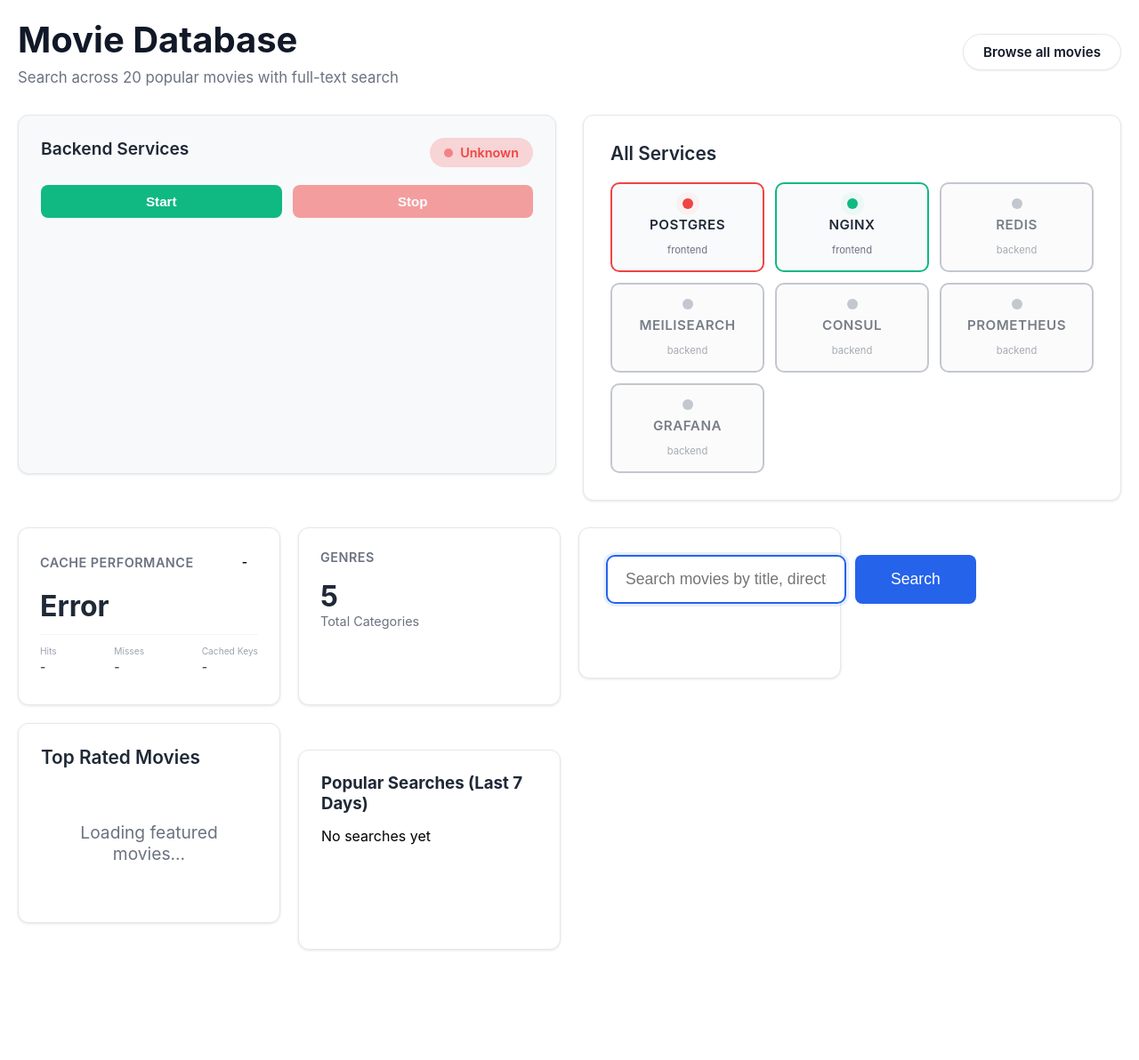
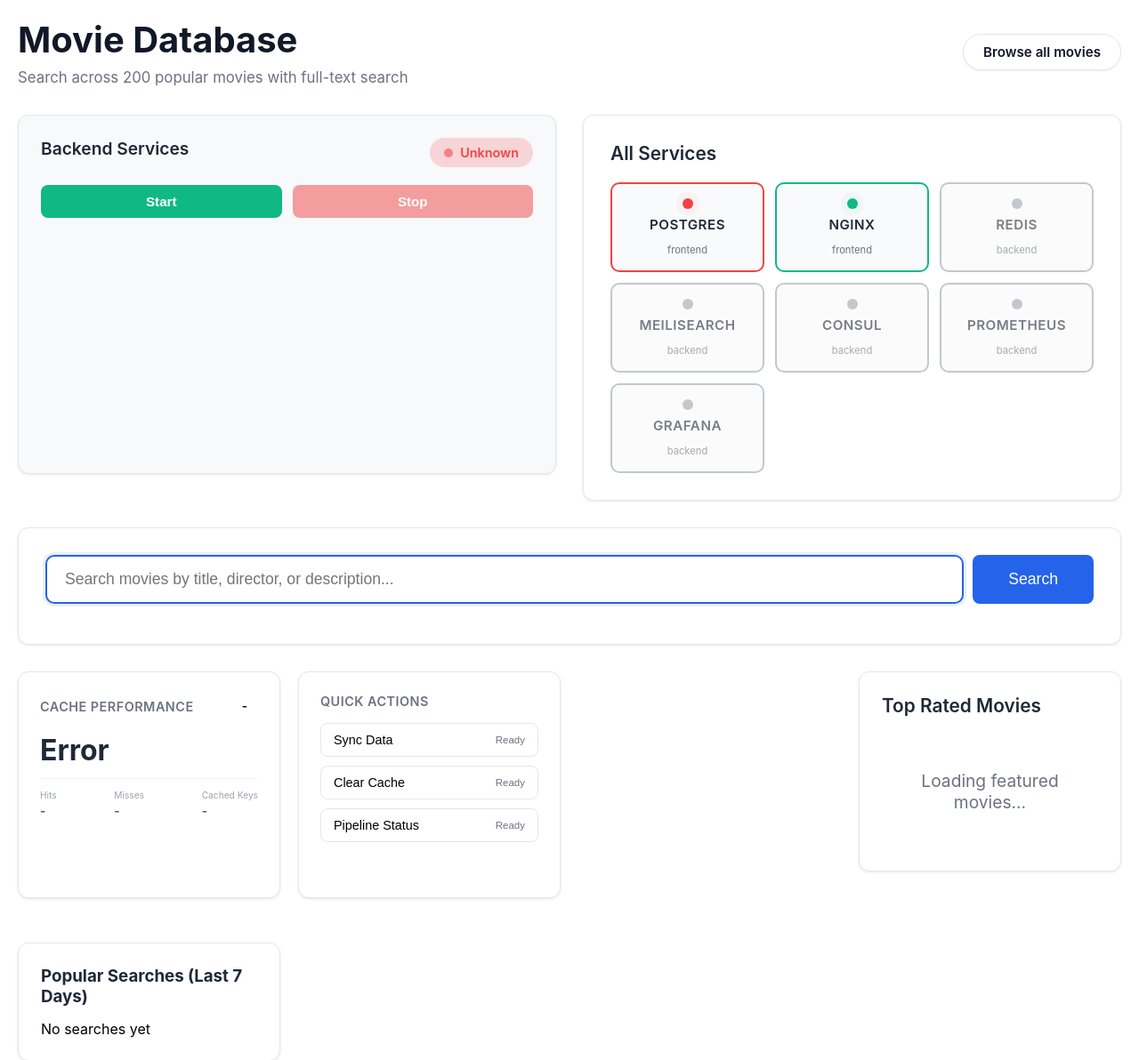
Before and after one commit to miracleqxz/aws-Flask-app, a Flask app: page / in a window 1280 px wide. Shown: the top 1192 px of the page at 89% size. Before the commit the page ends 1069 px from the top, so only its background shows below. Run offline with Flask 3, Linux system fonts and the light colour scheme; data that the repository does not hold is empty; some libraries are stand-ins or nearby versions.

Commit message:
add rate_limeter.py for lambda functions, quick actions for sync meilisearch, and fix UI

```diff
--- a/app.py
+++ b/app.py
@@ -16,6 +16,7 @@
 from services.sqs_check import check_sqs
 from services.s3_check import check_s3
 
+from database.rate_limiter import check_rate_limit, get_rate_limit_status
 from database.movies_db import get_movies_paginated, get_all_genres, get_movies_by_genre, get_similar_movies, get_movie_by_id, get_all_movies, log_search_query
 from database.redis_cache import get_cached_search, set_cached_search, get_cache_stats, clear_search_cache
 from database.movie_cache import get_cached_movie, set_cached_movie, clear_movie_cache
@@ -496,24 +497,35 @@
 
 @app.route('/api/data/sync', methods=['POST'])
 def data_sync():
+    rate_check = check_rate_limit('data_sync', cooldown_seconds=300)
+
+    if not rate_check['allowed']:
+        return jsonify({
+            'status': 'rate_limited',
+            'message': rate_check['message'],
+            'retry_after': rate_check['retry_after']
+        }), 429
+
     try:
         lambda_client = boto3.client('lambda', region_name=Config.AWS_REGION)
-
         response = lambda_client.invoke(
             FunctionName=Config.LAMBDA_DATA_PIPELINE,
             InvocationType='RequestResponse',
             Payload=json.dumps({'action': 'sync'})
         )
-
         result = json.loads(response['Payload'].read().decode())
-
         if 'body' in result:
             return jsonify(json.loads(result['body']))
         return jsonify(result)
-
     except Exception as e:
         logging.error(f"Data sync error: {e}")
         return jsonify({'status': 'error', 'message': str(e)}), 500
+
+
+@app.route('/api/data/rate-limit-status')
+def data_rate_limit_status():
+    status = get_rate_limit_status('data_sync', cooldown_seconds=300)
+    return jsonify(status)
 
 
 @app.route('/api/data/status')
--- a/templates/index.html
+++ b/templates/index.html
@@ -819,6 +819,29 @@
                 justify-content: flex-start;
             }
         }
+
+        .action-btn {
+            display: flex;
+            align-items: center;
+            justify-content: space-between;
+            padding: 10px 14px;
+            border: 1px solid #e5e7eb;
+            border-radius: 8px;
+            background: #fff;
+            cursor: pointer;
+            transition: all 0.2s;
+            font-size: 0.9em;
+        }
+
+        .action-btn:hover:not(:disabled) {
+            border-color: #3b82f6;
+            background: #f8fafc;
+        }
+
+        .action-btn:disabled {
+            opacity: 0.6;
+            cursor: not-allowed;
+        }
     </style>
 </head>
 
@@ -827,7 +850,7 @@
         <div class="header">
             <div class="header-text">
                 <h1>Movie Database</h1>
-                <p class="header-subtitle">Search across 20 popular movies with full-text search</p>
+                <p class="header-subtitle">Search across 200 popular movies with full-text search</p>
             </div>
             <div class="header-actions">
                 <a href="/movies" class="btn-secondary">
@@ -890,6 +913,15 @@
                     <div class="loading">Loading services...</div>
                 </div>
             </div>
+        </div>
+
+        <div class="search-box">
+            <div class="search-input-wrapper">
+                <input type="text" id="searchInput" class="search-input"
+                    placeholder="Search movies by title, director, or description..." autofocus>
+                <button class="search-btn" onclick="searchMovies()">Search</button>
+            </div>
+            <div class="search-meta" id="searchMeta"></div>
         </div>
 
         <!-- Statistics Cards -->
@@ -920,25 +952,25 @@
 
             <div class="stat-card">
                 <div class="stat-card-header">
-                    <div class="stat-card-title">GENRES</div>
+                    <div class="stat-card-title">Quick Actions</div>
                 </div>
-                <div class="stat-card-value" id="totalGenresCount">5</div>
-                <div style="font-size: 0.9em; color: #6b7280; margin-top: -8px; margin-bottom: 12px;">Total Categories
-                </div>
-
-                <div id="genresList" style="margin-top: 12px;">
+                <div style="display: flex; flex-direction: column; gap: 10px; margin-top: 8px;">
+                    <button class="action-btn" id="btnSyncData" onclick="syncData()">
+                        Sync Data
+                        <span id="syncStatus" style="font-size: 0.8em; color: #6b7280;">Ready</span>
+                    </button>
+                    <button class="action-btn" id="btnClearCache" onclick="clearCache()">
+                        Clear Cache
+                        <span id="cacheActionStatus" style="font-size: 0.8em; color: #6b7280;">Ready</span>
+                    </button>
+                    <button class="action-btn" id="btnPipelineStatus" onclick="checkPipelineStatus()">
+                        Pipeline Status
+                        <span id="pipelineStatus" style="font-size: 0.8em; color: #6b7280;">Ready</span>
+                    </button>
                 </div>
             </div>
 
 
-            <div class="search-box">
-                <div class="search-input-wrapper">
-                    <input type="text" id="searchInput" class="search-input"
-                        placeholder="Search movies by title, director, or description..." autofocus>
-                    <button class="search-btn" onclick="searchMovies()">Search</button>
-                </div>
-                <div class="search-meta" id="searchMeta"></div>
-            </div>
 
             <div class="results" id="results"></div>
 
@@ -1495,27 +1527,65 @@
                 }
             }
 
-            async function loadGenresDistribution() {
+            // Quick Actions
+            async function syncData() {
+                const btn = document.getElementById('btnSyncData');
+                const status = document.getElementById('syncStatus');
+                btn.disabled = true;
+                status.textContent = 'Syncing...';
+
                 try {
-                    const res = await fetch('/api/movies/genres');
+                    const res = await fetch('/api/data/sync', { method: 'POST' });
                     const data = await res.json();
 
-                    if (data.error) {
-                        console.error('Genres error:', data.error);
+                    if (res.status === 429) {
+                        status.textContent = `Wait ${data.retry_after}s`;
+                        setTimeout(() => { btn.disabled = false; status.textContent = 'Ready'; }, data.retry_after * 1000);
                         return;
                     }
 
-                    document.getElementById('totalGenresCount').textContent = data.total_genres;
-
-                    const container = document.getElementById('genresList');
-                    container.innerHTML = data.genres.slice(0, 3).map(genre => `
-            <div style="display: flex; justify-content: space-between; padding: 8px 0; border-bottom: 1px solid #f3f4f6;">
-                <span style="font-size: 0.85em; color: #4b5563;">${genre.name}</span>
-                <span style="font-weight: 600; color: #1f2937;">${genre.count}</span>
-            </div>
-        `).join('');
+                    status.textContent = 'Done!';
+                    loadCacheStats();
+                    setTimeout(() => { btn.disabled = false; status.textContent = 'Ready'; }, 300000); // 5 min cooldown
                 } catch (e) {
-                    console.error('Failed to load genres:', e);
+                    status.textContent = 'Error';
+                    setTimeout(() => { btn.disabled = false; status.textContent = 'Ready'; }, 3000);
+                }
+            }
+
+            async function clearCache() {
+                const btn = document.getElementById('btnClearCache');
+                const status = document.getElementById('cacheActionStatus');
+                btn.disabled = true;
+                status.textContent = 'Clearing...';
+
+                try {
+                    await fetch('/api/cache/clear', { method: 'POST' });
+                    status.textContent = 'Cleared!';
+                    loadCacheStats();
+                    setTimeout(() => { btn.disabled = false; status.textContent = 'Ready'; }, 60000);
+                } catch (e) {
+                    status.textContent = 'Error';
+                    setTimeout(() => { btn.disabled = false; status.textContent = 'Ready'; }, 3000);
+                }
+            }
+
+            async function checkPipelineStatus() {
+                const btn = document.getElementById('btnPipelineStatus');
+                const status = document.getElementById('pipelineStatus');
+                btn.disabled = true;
+                status.textContent = 'Checking...';
+
+                try {
+                    const res = await fetch('/api/data/status');
+                    const data = await res.json();
+                    const pg = data.postgres?.status || '?';
+                    const meili = data.meilisearch?.status || '?';
+                    status.textContent = `PG:${pg} M:${meili}`;
+                    setTimeout(() => { btn.disabled = false; status.textContent = 'Ready'; }, 5000);
+                } catch (e) {
+                    status.textContent = 'Error';
+                    setTimeout(() => { btn.disabled = false; status.textContent = 'Ready'; }, 3000);
                 }
             }
 
```
Also changed, not shown: database/rate_limiter.py (added, +76 -0 lines).
